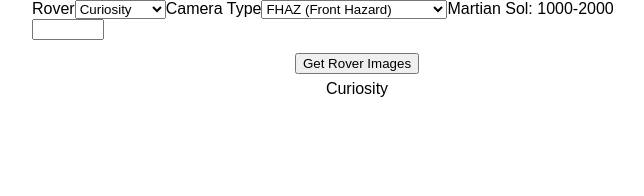
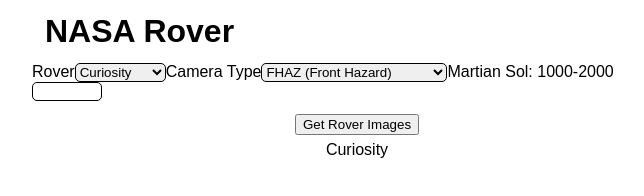
Before and after one commit to keeganthomp/marsRoverApi, a React app: page / in a window 1280 px wide. Shown: the whole page, without its empty margins (283-927 px from the left). Built offline with nearby package versions, Linux system fonts and the light colour scheme.

Commit message:
finshing up styling

```diff
--- a/src/components/GetImageForm.js
+++ b/src/components/GetImageForm.js
@@ -29,7 +29,7 @@
       .then(data => {
         let roverImage = data;
         this.setState({ images: roverImage.photos });
-        console.log("image STATE:", this.state.images);
+        // console.log("image STATE:", this.state.images);
       });
   };
 
@@ -53,10 +53,10 @@
 
   render() {
     return (
-      <div>
         <div className="center">
+            <h1 className="header">NASA Rover</h1>
           <label htmlFor="rover">Rover</label>
-          <select
+          <select className="mainInput"
             onChange={this.handleRover}
             id="rover"
             value={this.state.value}
@@ -66,7 +66,7 @@
             <option value="Spirit">Spirt</option>
           </select>
           <label htmlFor="camera">Camera Type</label>
-          <select
+          <select className="mainInput"
             onChange={this.handleCamera}
             id="rover"
             value={this.state.value}
@@ -76,7 +76,7 @@
             <option value="navcam">NAVCAM (Navigation Cam)</option>
           </select>
           <label htmlFor="sol">Martian Sol: 1000-2000</label>
-          <input
+          <input className="mainInput"
             type="number"
             onChange={this.handleSol}
             max="2000"
@@ -89,7 +89,6 @@
           />
           <ImageDisplay images={this.state.images} />
         </div>
-      </div>
     );
   }
 }
--- a/src/components/ImageDisplay.js
+++ b/src/components/ImageDisplay.js
@@ -5,7 +5,7 @@
   render() {
     let images = this.props.images.map(e => {
       return (
-          <img class="roverImg" src={e.img_src} alt="rover"/>
+          <img className="roverImg" src={e.img_src} alt="rover"/>
       );
     });
     return (
--- a/src/styles/App.css
+++ b/src/styles/App.css
@@ -43,3 +43,21 @@
 .title {
   margin: 2%;
 }
+
+.roverImg {
+  width: 500px;
+  margin: 0 auto;
+  margin-left: 12%;
+}
+
+.mainInput {
+  border-radius: 5px;
+  border: 1px solid black;
+}
+
+.header {
+  margin: 0 auto;
+  width: 200px;
+  margin: 2%;
+
+}
```
